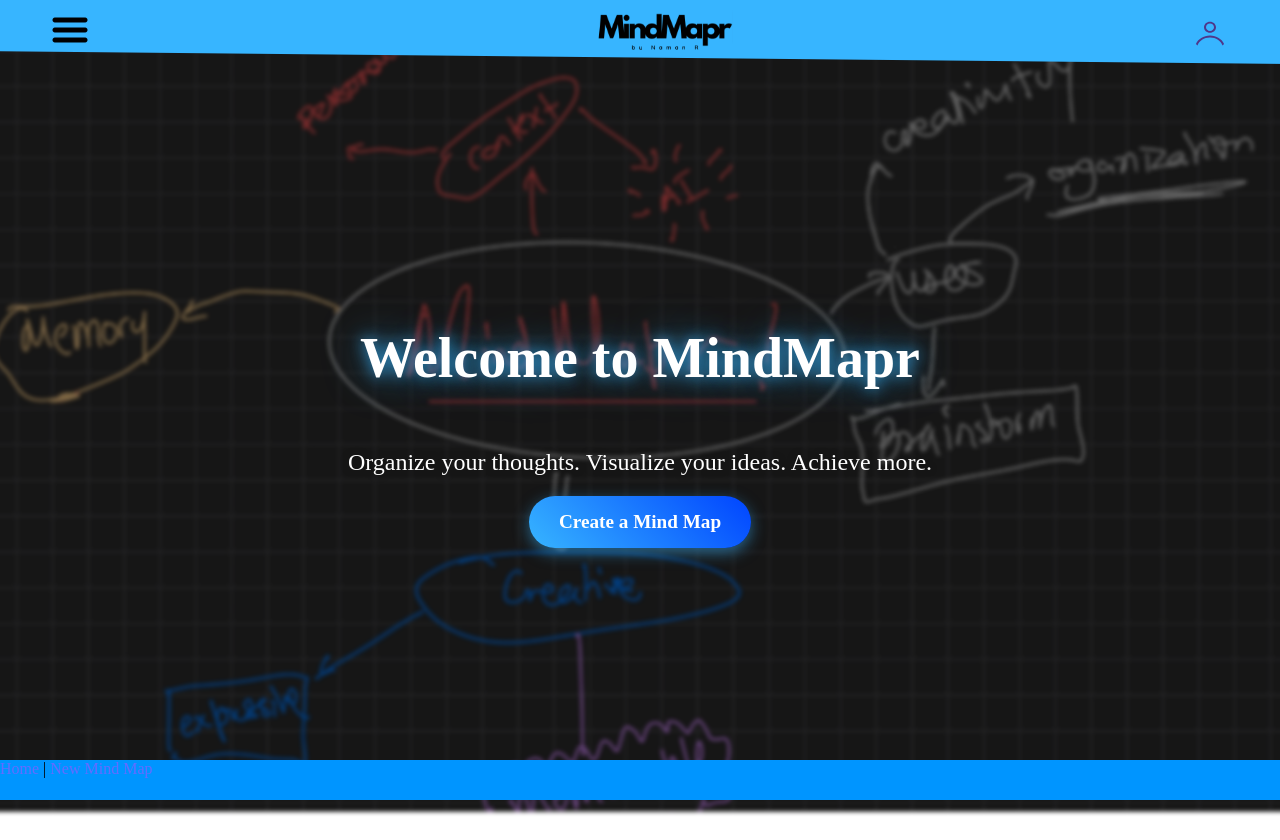
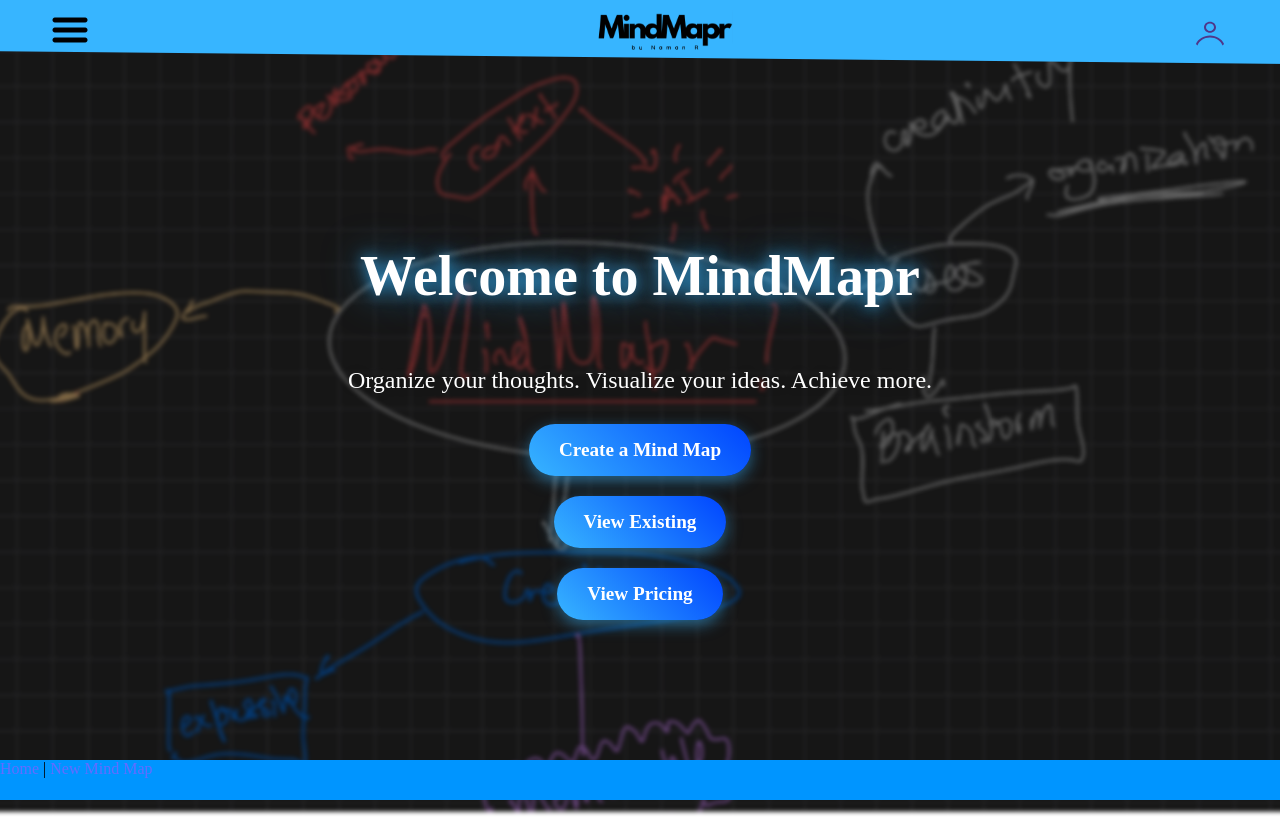
Before and after one commit to naman0r/MindMapr, a React (Vite) app in the folder frontend/: page /home in a window 1280 px wide. Built offline with nearby package versions, Linux system fonts and the light colour scheme; no server answers.

Commit message:
visual changes to home page

```diff
--- a/frontend/src/routes/Home.jsx
+++ b/frontend/src/routes/Home.jsx
@@ -44,6 +44,22 @@ const Home = () => {
         >
           Create a Mind Map
         </motion.a>
+        <motion.a
+          href="/"
+          whileHover={{ scale: 1.1, boxShadow: "0px 0px 20px #37b5ff" }}
+          whileTap={{ scale: 0.95 }}
+          className="cta-button"
+        >
+          View Existing
+        </motion.a>
+        <motion.a
+          href="/"
+          whileHover={{ scale: 1.1, boxShadow: "0px 0px 20px #37b5ff" }}
+          whileTap={{ scale: 0.95 }}
+          className="cta-button"
+        >
+          View Pricing
+        </motion.a>
       </div>
 
       <Footer />
--- a/frontend/src/styles/Home.css
+++ b/frontend/src/styles/Home.css
@@ -71,6 +71,7 @@
 /* 🔥 Call-to-Action Button */
 .cta-button {
   display: inline-block;
+  margin: 10px;
   background: linear-gradient(45deg, #37b5ff, #0044ff);
   color: white;
   padding: 15px 30px;
@@ -86,4 +87,5 @@
 .cta-button:hover {
   transform: scale(1.1);
   box-shadow: 0px 0px 20px rgba(55, 181, 255, 0.8);
+  color: red;
 }
```
